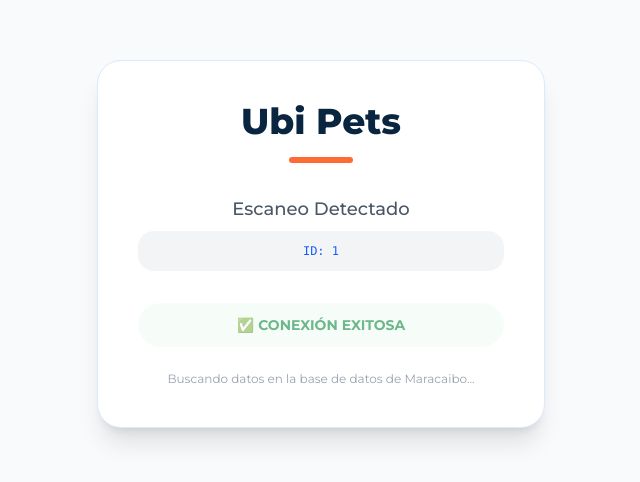
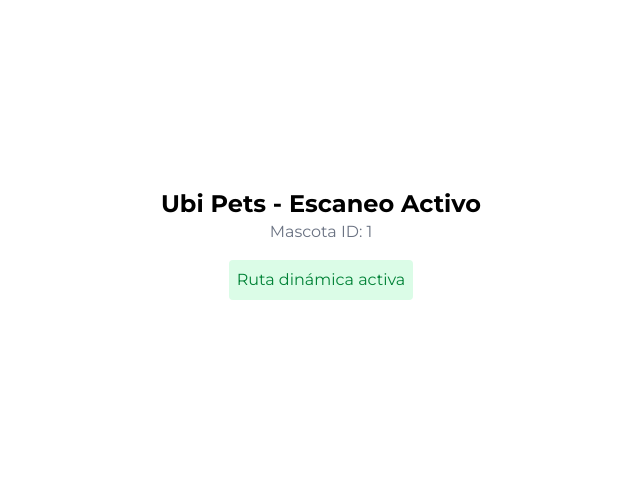
Before and after one commit to joeloco4u/ubi-pets, a Next.js app: page /pet/1 in a window 1280 px wide. Shown: the part 156-638 px from the top of the page, without its empty margins (319-959 px from the left). Built offline with nearby package versions, Linux system fonts and the light colour scheme.

Commit message:
fix: middleware to proxy, case sensitivity and clean build

```diff
--- a/app/pet/[id]/page.tsx
+++ b/app/pet/[id]/page.tsx
@@ -1,24 +1,12 @@
-export default async function PublicPetPage({
-  params,
-}: {
-  params: Promise<{ id: string }>;
-}) {
+import { Suspense } from 'react';
+
+export default async function PublicPetPage({ params }: { params: Promise<{ id: string }> }) {
   const { id } = await params;
-
   return (
-    <div className="min-h-screen bg-slate-50 flex flex-col items-center justify-center p-6 text-center">
-      <div className="bg-white p-10 rounded-3xl shadow-xl border border-blue-100 max-w-md w-full">
-        <h1 className="text-4xl font-extrabold text-[#0A2540] mb-4">Ubi Pets</h1>
-        <div className="h-1.5 w-16 bg-[#FF6B35] mx-auto mb-8 rounded-full"></div>
-        <p className="text-gray-600 text-lg mb-2 font-medium">Escaneo Detectado</p>
-        <code className="block bg-gray-100 p-3 rounded-lg text-xs text-blue-600 mb-8 break-all">
-          ID: {id}
-        </code>
-        <div className="py-3 px-6 bg-green-50 text-green-700 rounded-full text-sm font-bold animate-pulse">
-          ✅ CONEXIÓN EXITOSA
-        </div>
-        <p className="mt-6 text-gray-400 text-xs">Buscando datos en la base de datos de Maracaibo...</p>
-      </div>
+    <div className="flex flex-col items-center justify-center min-h-screen bg-white">
+      <h1 className="text-2xl font-bold">Ubi Pets - Escaneo Activo</h1>
+      <p className="text-gray-500">Mascota ID: {id}</p>
+      <div className="mt-4 p-2 bg-green-100 text-green-700 rounded">Ruta dinámica activa</div>
     </div>
   );
 }
--- a/middleware.ts
+++ b/proxy.ts
@@ -1,7 +1,7 @@
 import { createServerClient } from "@supabase/ssr";
 import { NextResponse, type NextRequest } from "next/server";
 
-export async function middleware(request: NextRequest) {
+async function proxy(request: NextRequest) {
   let supabaseResponse = NextResponse.next({
     request,
   });
@@ -48,6 +48,8 @@
   return supabaseResponse;
 }
 
+export default proxy;
+
 export const config = {
   matcher: ["/dashboard/:path*", "/pets/:path*", "/login", "/register"],
 };
```
Also changed, not shown: vercel.json (deleted).
